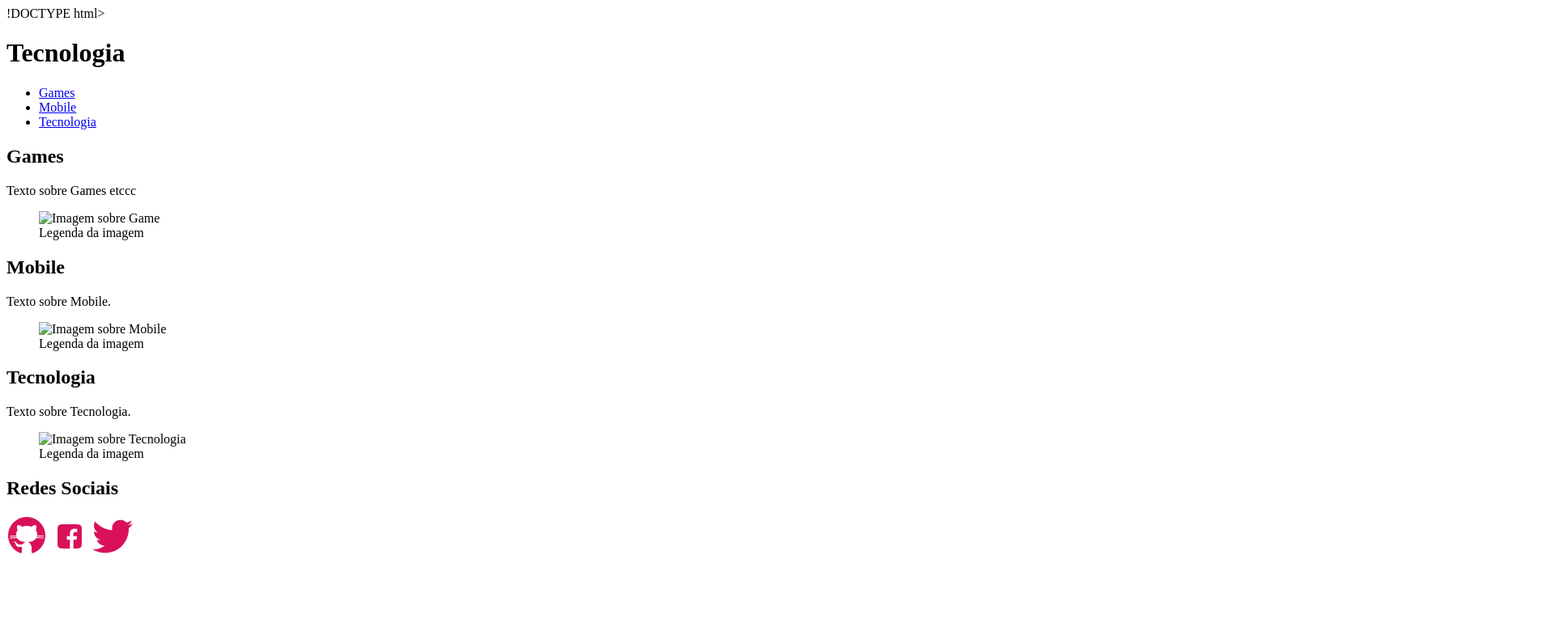
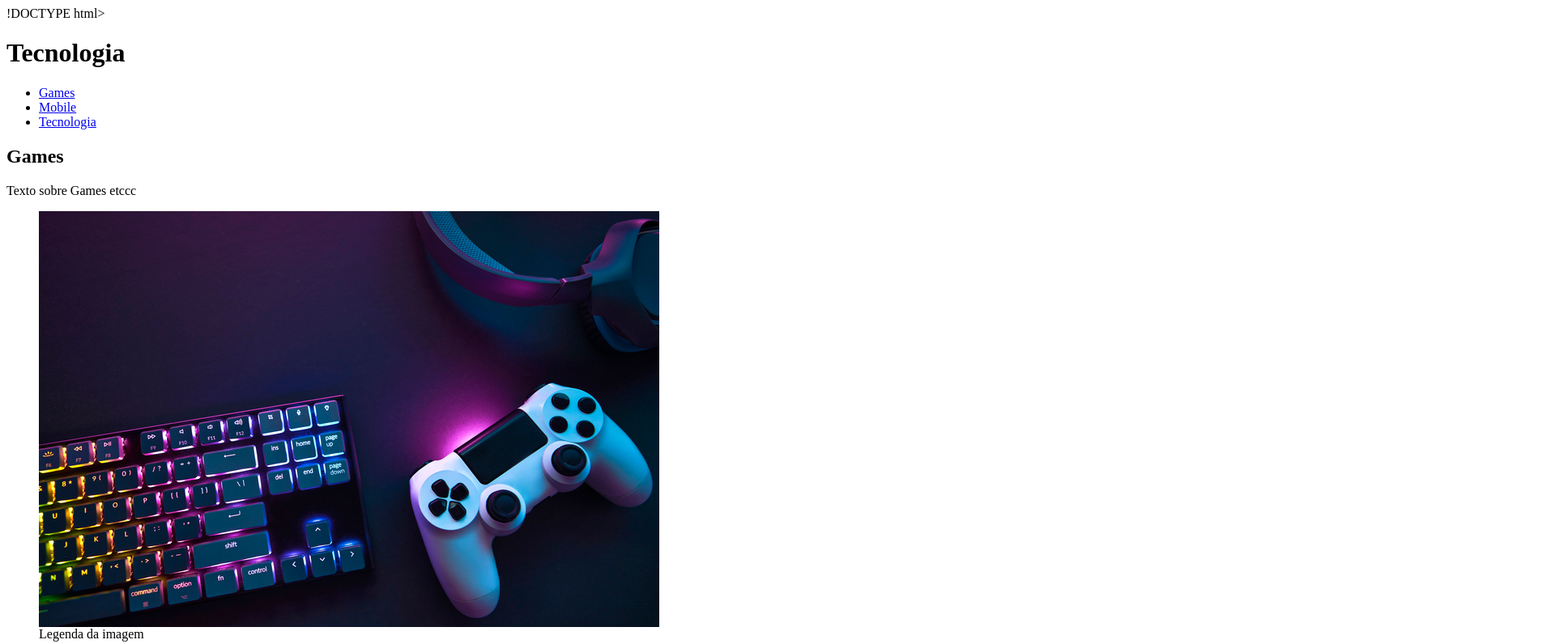
Before and after one commit to Pedrofelip/Checkpoint2-RWD, a plain HTML site: page tecnologia.html in a window 1280 px wide. Shown: the top 796 px of the page at 81% size, 1920 px wide, since content can reach past the window. Drawn offline with Linux system fonts and the light colour scheme.

Commit message:
Correcao de erros

```diff
--- a/tecnologia.html
+++ b/tecnologia.html
@@ -21,7 +21,7 @@
         <h2>Games</h2>
         <p>Texto sobre Games etccc</p>
         <figure>
-            <img src="games.jpg" alt="Imagem sobre Game">
+            <img src="/img/games.jpg" alt="Imagem sobre Game">
             <figcaption>Legenda da imagem</figcaption>
         </figure>
     </section>
@@ -30,7 +30,7 @@
         <h2>Mobile</h2>
         <p>Texto sobre Mobile.</p>
         <figure>
-            <img src="mobile.jpg" alt="Imagem sobre Mobile">
+            <img src="/img/mobile.jpeg" alt="Imagem sobre Mobile">
             <figcaption>Legenda da imagem</figcaption>
         </figure>
     </section>
@@ -39,7 +39,7 @@
         <h2>Tecnologia</h2>
         <p>Texto sobre Tecnologia.</p>
         <figure>
-            <img src="tecnologia.jpg" alt="Imagem sobre Tecnologia">
+            <img src="/img/tecnologia.jpg" alt="Imagem sobre Tecnologia">
             <figcaption>Legenda da imagem </figcaption>
         </figure>
     </section>
```
